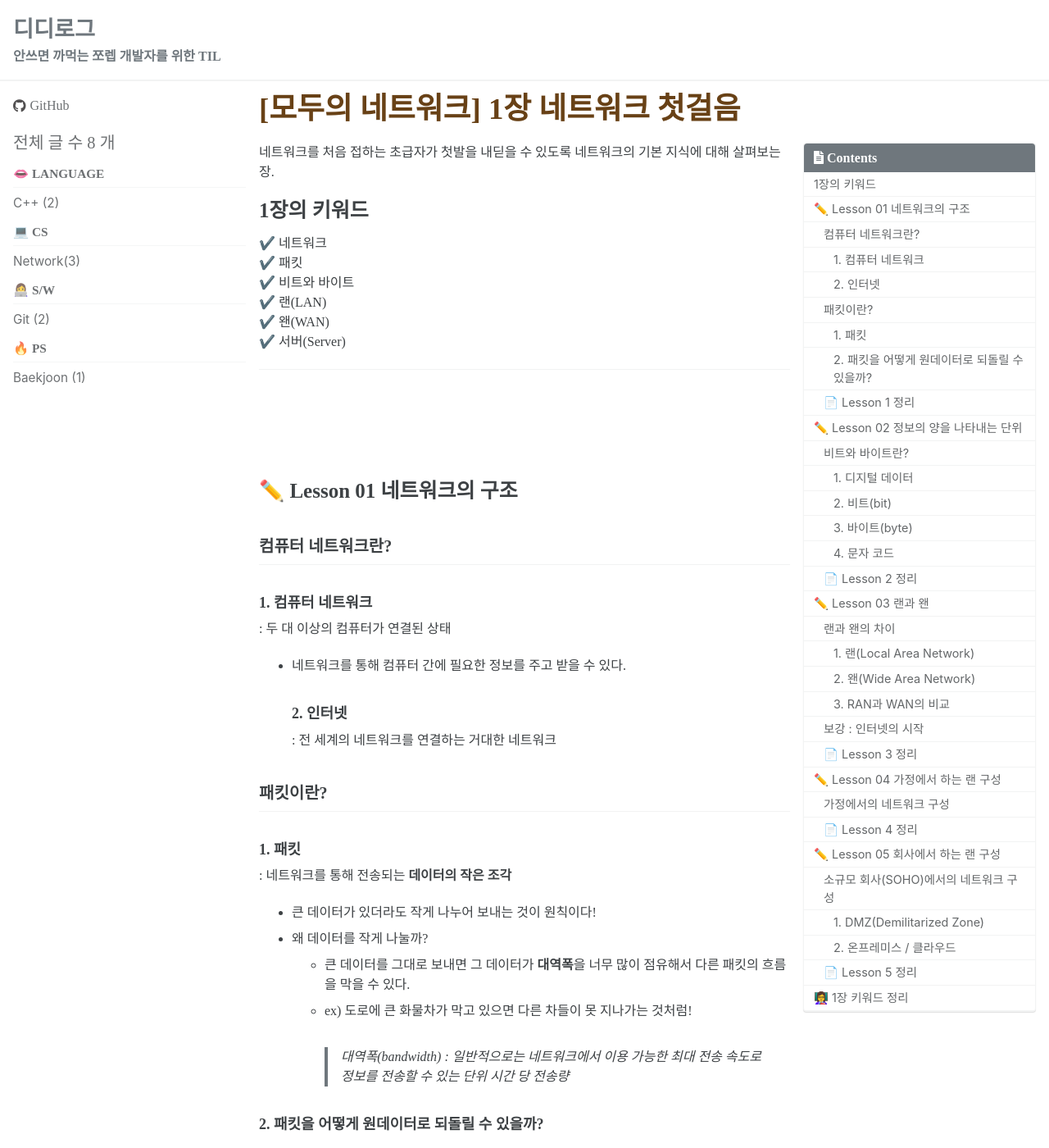
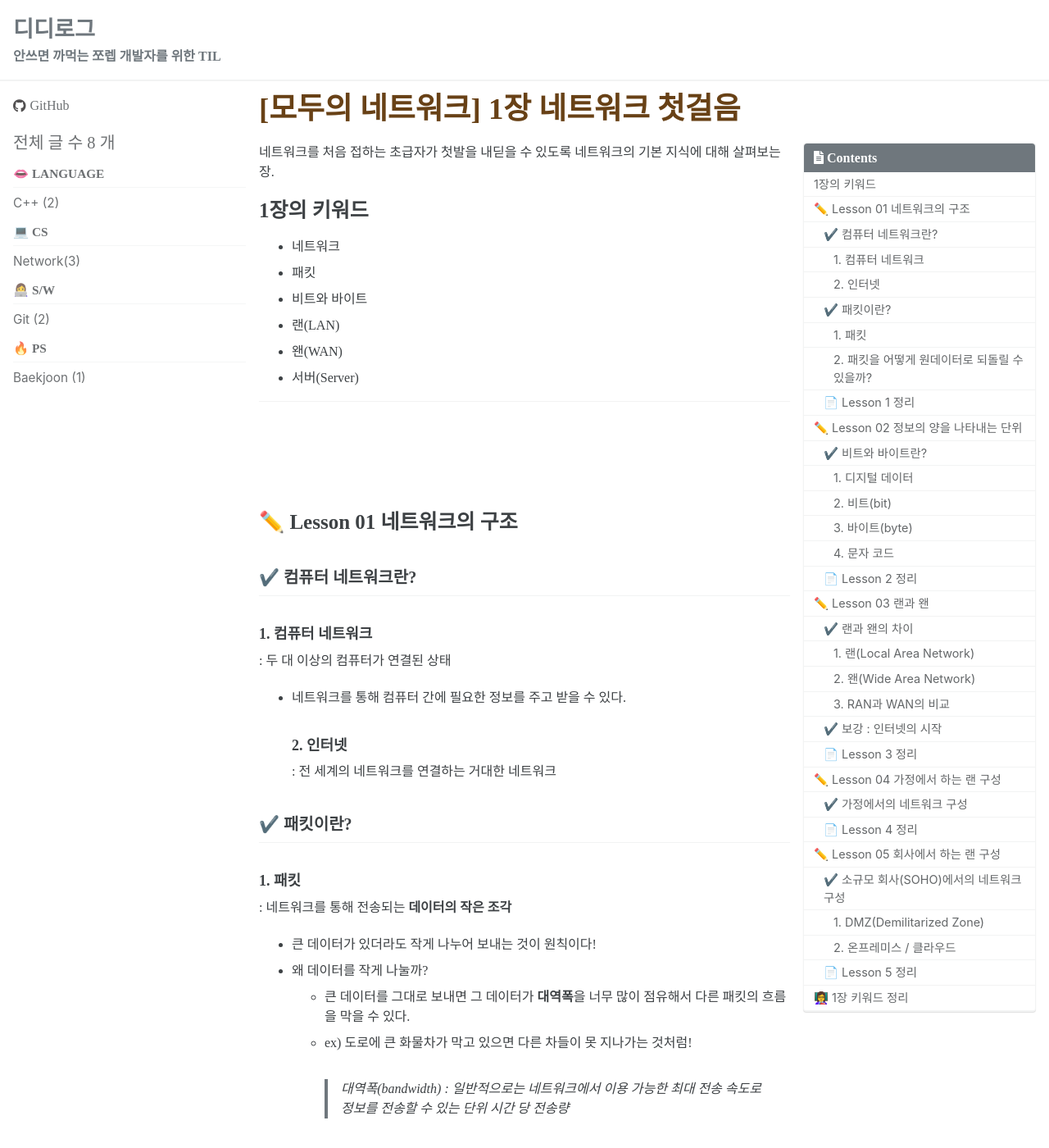
Before and after one commit to hyundidi/hyundidi.github.io, a Jekyll site: the page built from _posts/cs-network/2022-03-15-network01.md, in a window 1280 px wide and 1400 px high. Shown: the whole window at 82% size. Built offline with Jekyll 4.4.1, drawn with Linux system fonts in a browser that asks for light colours; cached includes are drawn as plain includes; some web fonts are replaced; part of the change alters nothing that is shown; some of the changed text lies outside the part shown.

Commit message:
모두의네트워크정리1

````diff
--- a/_posts/cs-network/2022-03-15-network01.md
+++ b/_posts/cs-network/2022-03-15-network01.md
@@ -11,31 +11,31 @@ toc: true
 toc_sticky: true
 
 date: 2022-03-15
-last_modified_at: 2022-03-15
+last_modified_at: 2022-03-16
 ---
 
 네트워크를 처음 접하는 초급자가 첫발을 내딛을 수 있도록 네트워크의 기본 지식에 대해 살펴보는 장.
 
 # 1장의 키워드
-✔️ 네트워크
-✔️ 패킷
-✔️ 비트와 바이트
-✔️ 랜(LAN)
-✔️ 왠(WAN)
-✔️ 서버(Server)
+- 네트워크
+- 패킷
+- 비트와 바이트
+- 랜(LAN)
+- 왠(WAN)
+- 서버(Server)
 
 *********************
 <br/><br/><br/><br/>
 
 # ✏️ Lesson 01 네트워크의 구조
-## 컴퓨터 네트워크란?
+## ✔️ 컴퓨터 네트워크란?
 ### 1. 컴퓨터 네트워크
 : 두 대 이상의 컴퓨터가 연결된 상태
 - 네트워크를 통해 컴퓨터 간에 필요한 정보를 주고 받을 수 있다.
 ### 2. 인터넷
 : 전 세계의 네트워크를 연결하는 거대한 네트워크
 
-## 패킷이란?
+## ✔️ 패킷이란?
 
 ### 1. 패킷
 : 네트워크를 통해 전송되는 **데이터의 작은 조각**
@@ -61,7 +61,7 @@ last_modified_at: 2022-03-15
 
 # ✏️ Lesson 02 정보의 양을 나타내는 단위
 정보의 양을 나타내는 비트와 바이트에 대해 알아보자!
-## 비트와 바이트란?
+## ✔️ 비트와 바이트란?
 ### 1. 디지털 데이터
 : **0과 1**로만 이루어진 데이터
 
@@ -90,7 +90,7 @@ last_modified_at: 2022-03-15
 # ✏️ Lesson 03 랜과 왠
 네트워크에는 랜(LAN)이라고 하는 좁은 범위와 왠(WAN)이라고 하는 넓은 범위의 네트워크가 있다.
 
-## 랜과 왠의 차이
+## ✔️ 랜과 왠의 차이
 
 ### 1. 랜(Local Area Network)
 : **건물 안이나 특정 지역을 범위**로 하는 네트워크
@@ -122,7 +122,7 @@ last_modified_at: 2022-03-15
         |  오류  |    적다   |    많다   |
 ```
 
-## 보강 : 인터넷의 시작
+## ✔️ 보강 : 인터넷의 시작
 군사 목적으로 컴퓨터 4대를 연결한 것이 시작이다.<span style = " font-size:0.8em;">(1969.12 미국 국방부 ARPA(첨단연구계획국))</span>
 컴퓨터 4대가 설치된 곳<span style = " font-size:0.8em;">(Stanford, UCLA, UCSB, Utah)</span>
 의 이름을 따서 ARPANET(알파넷)이라 불렀다.
@@ -141,7 +141,7 @@ last_modified_at: 2022-03-15
 <br/><br/><br/><br/>
 
 # ✏️ Lesson 04 가정에서 하는 랜 구성
-## 가정에서의 네트워크 구성
+## ✔️ 가정에서의 네트워크 구성
 일반적인 가정에서 구성하는 네트워크는 **랜**이다.
 - 인터넷을 사용하려면 결정해야 하는것
     1. ISP : KT/LG U+/SK Broadband
@@ -177,7 +177,7 @@ last_modified_at: 2022-03-15
 <br/><br/><br/><br/>
 
 # ✏️ Lesson 05 회사에서 하는 랜 구성
-## 소규모 회사(SOHO)에서의 네트워크 구성
+## ✔️ 소규모 회사(SOHO)에서의 네트워크 구성
 > SOHO (Small Ofifice/Home Office) : 소규모 회사
 
 ### 1. DMZ(Demilitarized Zone)
````
